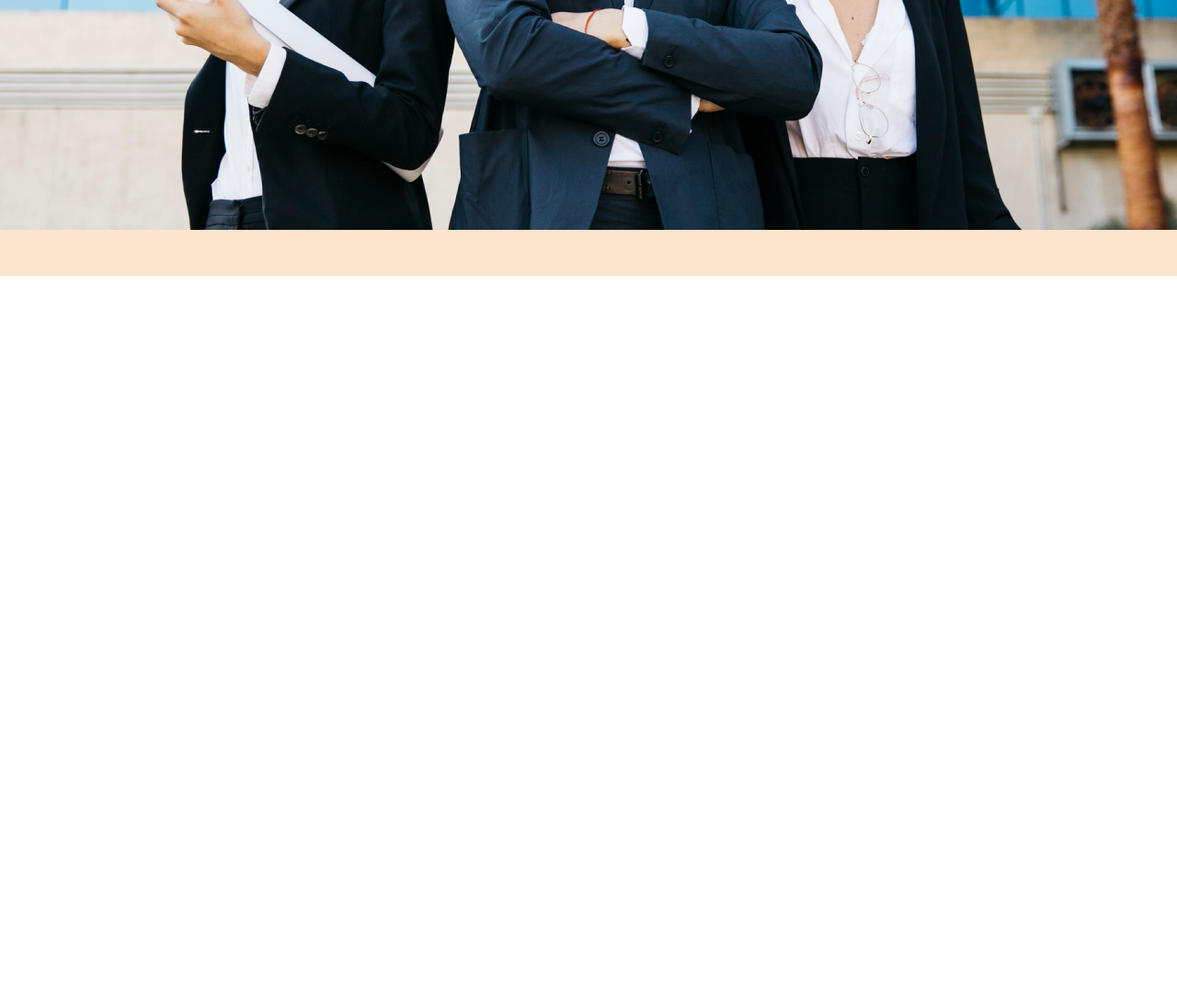
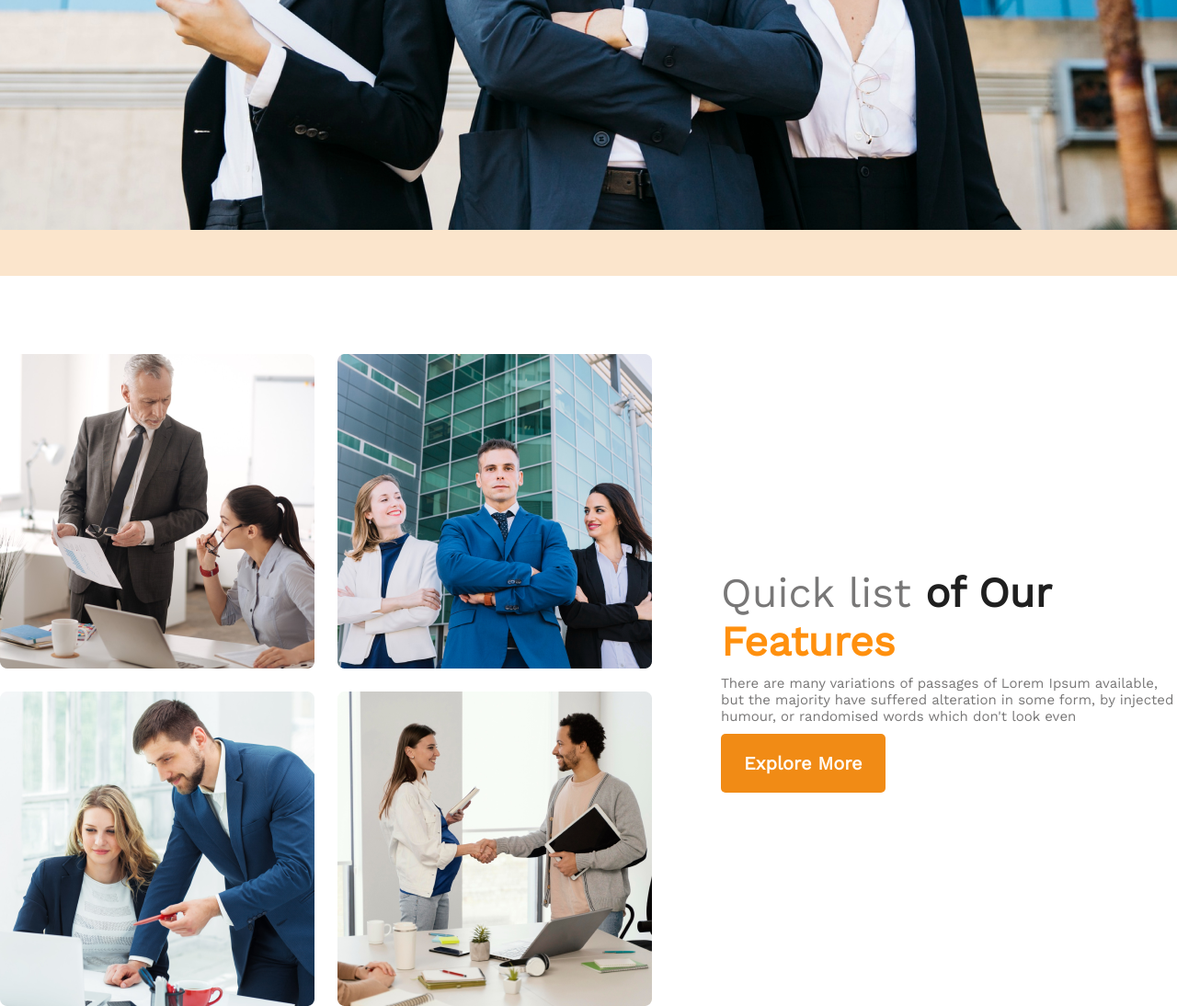
Before and after one commit to Shaysab27/Assignment-2, a plain HTML site: page index.html in a window 1280 px wide. Shown: the part 968-2062 px from the top of the page at 92% size. Before the commit the page ends 1268 px from the top, so only its background shows below. Drawn offline with nearby package versions, Linux system fonts and the light colour scheme.

Commit message:
list added

```diff
--- a/index.html
+++ b/index.html
@@ -50,3 +50,24 @@
       </header>
 </body>
 </html>
+<main>
+    <section>
+        <div class="quick-list">
+          <div class="quick-list-img">
+            <img src="images/team1.png" alt="" />
+            <img src="images/team2.png" alt="" />
+            <img src="images/team3.png" alt="" />
+            <img src="images/team4.png" alt="" />
+          </div>
+          <div class="quick-list-container">
+            <h1>Quick list <strong>of Our</strong> <span>Features</span></h1>
+            <p>
+              There are many variations of passages of Lorem Ipsum available, but
+              the majority have suffered alteration in some form, by injected
+              humour, or randomised words which don't look even
+            </p>
+            <button class="work-btn"><a href="">Explore More</a></button>
+          </div>
+        </div>
+      </section>
+</main>
--- a/style.css
+++ b/style.css
@@ -79,3 +79,41 @@ header{
 .banner-img img{
     margin: 50px 0px 50px 0px;
 }
+/* quick-list */
+
+.quick-list{
+    margin-top: 85px;
+    display: flex;
+    align-items: center;
+    justify-content: center;
+    gap: 75px;
+
+}
+.quick-list-img{
+    display: grid;
+    gap: 25px;
+    grid-template-columns: repeat(2,1fr);
+}
+.quick-list-container{
+    width: 540px;
+}
+.quick-list-container h1{
+    font-weight: 500;
+    font-size: 45px;
+    color: #676666e2;
+    margin-bottom: 10px;
+}
+.quick-list-container h1 strong{
+    color: #0f0f0fee;
+}
+.quick-list-container h1 span{
+    font-weight: 700;
+    font-size: 45px;
+    color: #FF900E;
+}
+.quick-list-container p{
+    font-weight: 400;
+    font-size: 15px;
+    color: #676666e2;
+    margin-bottom: 10px;
+}
```
